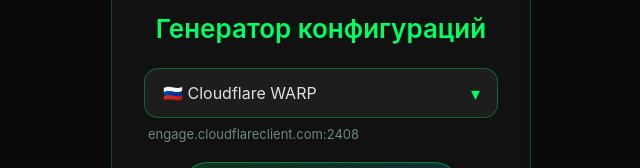
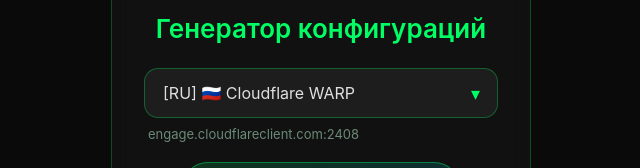
Before and after one commit to NelverRu/GreenWARP_Generator, a website: page index.html in a window 1280 px wide. Shown: the part 529-697 px from the top of the page, without its empty margins (319-959 px from the left). Drawn offline with Linux system fonts and the light colour scheme.

Commit message:
Update index.html

```diff
--- a/index.html
+++ b/index.html
@@ -275,16 +275,16 @@
             <div class="select-wrapper">
                 <select id="endpointSelect">
            <option value="standard" data-endpoint="engage.cloudflareclient.com:2408" data-name="Cloudflare WARP">
-                        🇷🇺 Cloudflare WARP
+               [RU] 🇷🇺 Cloudflare WARP
            </option>
            <option value="fr" data-endpoint="147.135.212.152:5242" data-name="Roubaix, FR">
-                        🇫🇷 Roubaix, FR
+               [FR] 🇫🇷 Roubaix, FR
            </option>
            <option value="pl" data-endpoint="51.38.153.32:5242" data-name="Warsaw, PL">
-                        🇵🇱 Warsaw, PL
+               [PL] 🇵🇱 Warsaw, PL
            </option>
            <option value="de" data-endpoint="51.38.107.252:5242" data-name="Frankfurt, DE">
-                        🇩🇪 Frankfurt, DE
+               [DE] 🇩🇪 Frankfurt, DE
            </option>
                 </select>
             </div>
```
Lines whose indentation alone changed are shown as unchanged.
